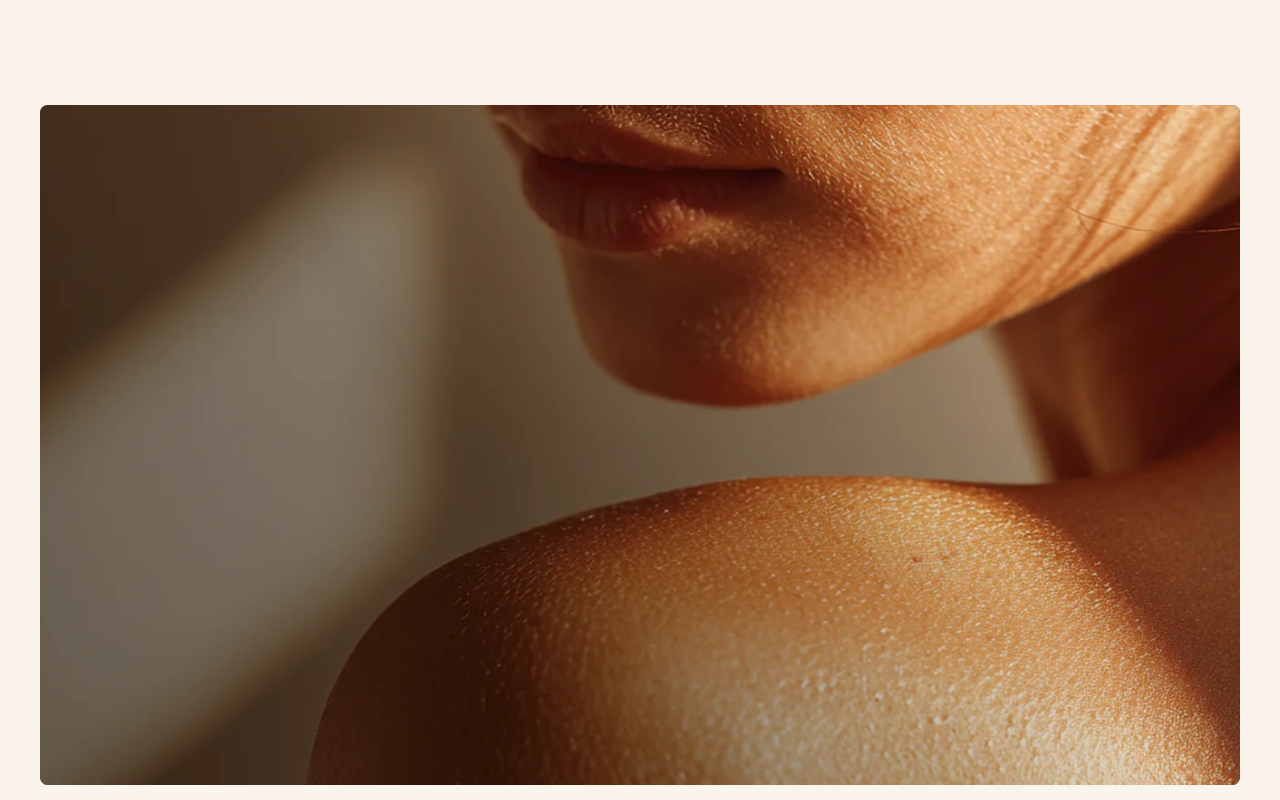
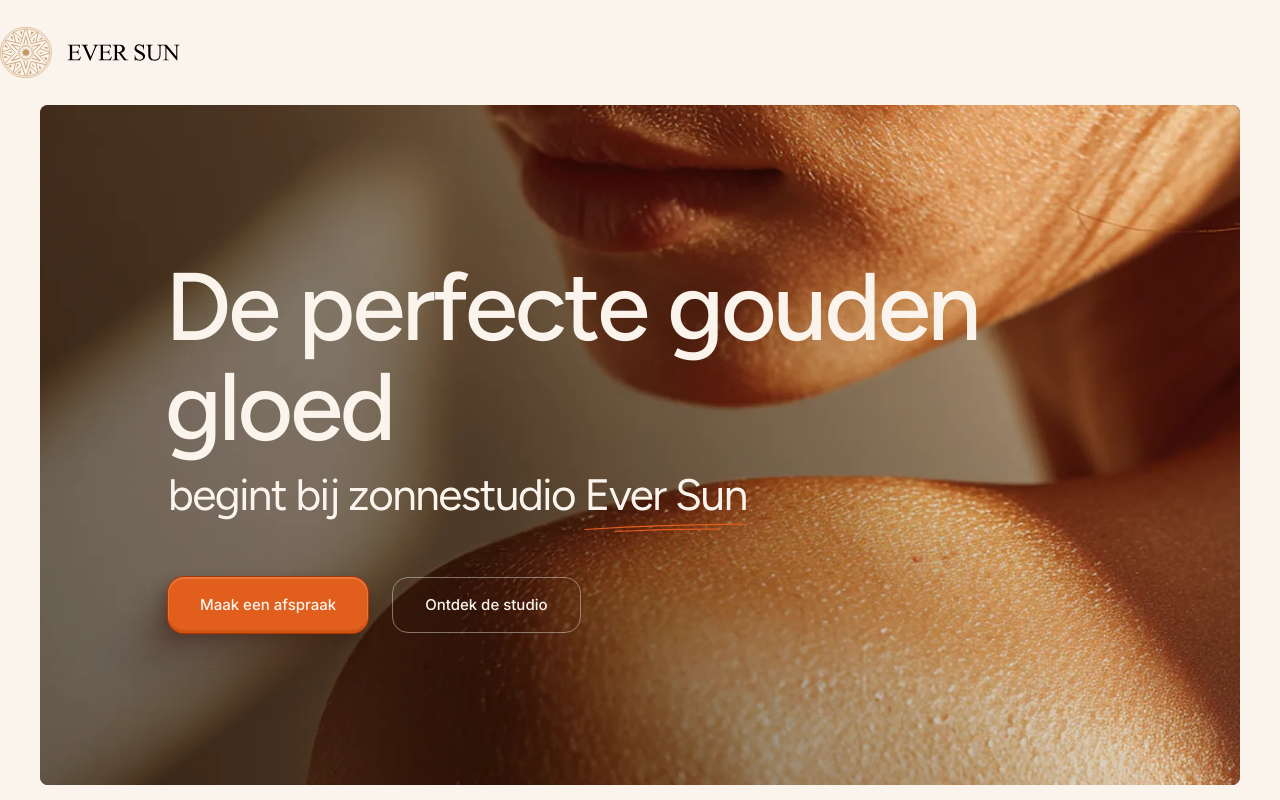
Before and after one commit to timothyvansas-gif/eversun, a Next.js app: page / in a window 1280 px wide. Shown: the top 800 px of the page. Built offline with nearby package versions, Linux system fonts and the light colour scheme.

Commit message:
feat: implement hero section with animated content and custom SVG icons

```diff
--- a/src/components/hero-section.tsx
+++ b/src/components/hero-section.tsx
@@ -1,26 +1 @@
-"use client";
-
-import Image from "next/image";
-import { motion } from "framer-motion";
-import heroImage from "@/images/hero-backgournd.webp";
-
-export default function HeroSection() {
-  return (
-    <section className="relative w-full h-[85vh] min-[1538px]:h-[750px] overflow-hidden max-w-[1538px] mx-auto rounded-[8px] bg-[#684F37]">
-      <motion.div
-        className="absolute inset-0"
-        initial={{ scale: 1.08 }}
-        animate={{ scale: 1 }}
-        transition={{ duration: 1.8, ease: [0.25, 0.1, 0.25, 1] }}
-      >
-        <Image
-          src={heroImage}
-          alt="EverSun"
-          fill
-          priority
-          className="object-cover"
-        />
-      </motion.div>
-    </section>
-  );
-}
+export { default } from "@/components/hero";
--- /dev/null
+++ b/src/components/hero/hero-buttons.tsx
@@ -0,0 +1,56 @@
+"use client";
+
+import { useState } from "react";
+
+const EASE = "0.4s cubic-bezier(0.22, 1, 0.36, 1)";
+
+const shadowDefault =
+  "0 -3px 0 0 rgba(185, 65, 6, 0.40) inset, 0 1px 0 1px rgba(255, 255, 255, 0.16) inset, 0 0 0 1px #AB3600, -93px 101px 38px 0 rgba(46, 14, 0, 0.00), -59px 64px 35px 0 rgba(46, 14, 0, 0.04), -33px 36px 30px 0 rgba(46, 14, 0, 0.12), -15px 16px 22px 0 rgba(46, 14, 0, 0.21), -4px 4px 12px 0 rgba(46, 14, 0, 0.24)";
+
+const shadowHover =
+  "0 -3px 0 0 rgba(0, 0, 0, 0.40) inset, 0 1px 0 1px rgba(255, 255, 255, 0.11) inset, 0 0 0 1px #000, -93px 101px 38px 0 rgba(46, 14, 0, 0.00), -59px 64px 35px 0 rgba(46, 14, 0, 0.04), -33px 36px 30px 0 rgba(46, 14, 0, 0.12), -15px 16px 22px 0 rgba(46, 14, 0, 0.21), -4px 4px 12px 0 rgba(46, 14, 0, 0.24)";
+
+const baseStyle: React.CSSProperties = {
+  display: "flex",
+  minHeight: "56px",
+  padding: "0 32px",
+  justifyContent: "center",
+  alignItems: "center",
+  gap: "8px",
+  borderRadius: "16px",
+};
+
+export default function HeroButtons() {
+  const [primaryHovered, setPrimaryHovered] = useState(false);
+  const [secondaryHovered, setSecondaryHovered] = useState(false);
+
+  return (
+    <>
+      <button
+        className="w-full md:w-auto font-sans font-medium text-[15px] text-[#FAF4EC] cursor-pointer"
+        onMouseEnter={() => setPrimaryHovered(true)}
+        onMouseLeave={() => setPrimaryHovered(false)}
+        style={{
+          ...baseStyle,
+          transition: `background ${EASE}, box-shadow ${EASE}`,
+          background: primaryHovered ? "#111" : "#E15E1D",
+          boxShadow: primaryHovered ? shadowHover : shadowDefault,
+        }}
+      >
+        Maak een afspraak
+      </button>
+      <button
+        className="w-full md:w-auto font-sans font-medium text-[15px] text-[#FAF4EC] cursor-pointer"
+        onMouseEnter={() => setSecondaryHovered(true)}
+        onMouseLeave={() => setSecondaryHovered(false)}
+        style={{
+          ...baseStyle,
+          transition: `border-color ${EASE}`,
+          border: `1px solid ${secondaryHovered ? "rgba(255, 255, 255, 1)" : "rgba(255, 255, 255, 0.40)"}`,
+        }}
+      >
+        Ontdek de studio
+      </button>
+    </>
+  );
+}
--- /dev/null
+++ b/src/components/hero/hero-content.tsx
@@ -0,0 +1,71 @@
+"use client";
+
+import { motion } from "framer-motion";
+import HeroLines from "./hero-lines";
+import HeroButtons from "./hero-buttons";
+
+const fadeUp = {
+  hidden: { opacity: 0, y: 24 },
+  visible: (delay: number) => ({
+    opacity: 1,
+    y: 0,
+    transition: {
+      duration: 0.9,
+      delay,
+      ease: [0.22, 1, 0.36, 1] as [number, number, number, number],
+    },
+  }),
+};
+
+export default function HeroContent() {
+  return (
+    <div className="absolute inset-0 flex flex-col justify-center p-6 lg:pl-[128px] lg:py-12 lg:pr-12">
+      <div>
+        <motion.h1
+          className="font-display font-medium text-[#FAF4EC]"
+          variants={fadeUp}
+          initial="hidden"
+          animate="visible"
+          custom={0.3}
+          style={{
+            fontSize: "clamp(52px, 7.5vw, 96px)",
+            lineHeight: "clamp(54px, 7.8vw, 100px)",
+            letterSpacing: "-3px",
+            marginLeft: "-3px",
+          }}
+        >
+          De perfecte gouden gloed
+        </motion.h1>
+
+        <motion.p
+          className="mt-3 font-display font-normal text-[#FAF4EC]"
+          variants={fadeUp}
+          initial="hidden"
+          animate="visible"
+          custom={0.5}
+          style={{
+            fontSize: "clamp(20px, 3.44vw, 44px)",
+            lineHeight: "clamp(26px, 4.06vw, 52px)",
+            letterSpacing: "-1.5px",
+          }}
+        >
+          begint bij zonnestudio{" "}
+          <span className="relative inline-block">
+            Ever Sun
+            <HeroLines />
+          </span>
+        </motion.p>
+
+        <motion.div
+          className="mt-8 lg:mt-14 flex flex-col md:flex-row gap-3 md:gap-6"
+          variants={fadeUp}
+          initial="hidden"
+          animate="visible"
+          custom={0.7}
+        >
+          <HeroButtons />
+        </motion.div>
+      </div>
+    </div>
+  );
+}
--- /dev/null
+++ b/src/components/hero/hero-lines.tsx
@@ -0,0 +1,38 @@
+"use client";
+
+import { motion } from "framer-motion";
+
+const ease = [0.22, 1, 0.36, 1] as [number, number, number, number];
+
+export default function HeroLines() {
+  return (
+    <motion.svg
+      viewBox="0 0 169 10"
+      fill="none"
+      xmlns="http://www.w3.org/2000/svg"
+      className="absolute left-0 -bottom-2 md:-bottom-3 w-full"
+      style={{ height: 10, overflow: "visible" }}
+    >
+      <motion.path
+        d="M1 6.56622C56.3941 3.06094 112.187 1.20107 168 1"
+        stroke="#E15E1D"
+        strokeLinecap="round"
+        strokeLinejoin="round"
+        className="[stroke-width:1.6] md:[stroke-width:1.25]"
+        initial={{ pathLength: 0 }}
+        animate={{ pathLength: 1 }}
+        transition={{ duration: 0.6, delay: 1.3, ease }}
+      />
+      <motion.path
+        d="M32.1309 8.63371C68.2143 6.92799 104.462 6.13378 140.695 6.25107"
+        stroke="#E15E1D"
+        strokeLinecap="round"
+        strokeLinejoin="round"
+        className="[stroke-width:1.6] md:[stroke-width:1.25]"
+        initial={{ pathLength: 0 }}
+        animate={{ pathLength: 1 }}
+        transition={{ duration: 0.5, delay: 1.75, ease }}
+      />
+    </motion.svg>
+  );
+}
--- /dev/null
+++ b/src/components/hero/index.tsx
@@ -0,0 +1,29 @@
+"use client";
+
+import Image from "next/image";
+import { motion } from "framer-motion";
+import heroImage from "@/images/hero-backgournd.webp";
+import HeroContent from "./hero-content";
+
+export default function HeroSection() {
+  return (
+    <section className="relative w-full h-[85vh] min-[1538px]:h-[750px] overflow-hidden max-w-[1538px] mx-auto rounded-[8px] bg-[#684F37]">
+      <motion.div
+        className="absolute inset-0"
+        initial={{ scale: 1.08 }}
+        animate={{ scale: 1 }}
+        transition={{ duration: 1.8, ease: [0.25, 0.1, 0.25, 1] }}
+      >
+        <Image
+          src={heroImage}
+          alt="EverSun"
+          fill
+          priority
+          className="object-cover"
+        />
+      </motion.div>
+
+      <HeroContent />
+    </section>
+  );
+}
--- a/src/components/nav-bar.tsx
+++ b/src/components/nav-bar.tsx
@@ -1,5 +1,18 @@
+import Image from "next/image";
+import logo from "@/images/logo-eversun.svg";
+
 export default function NavBar() {
   return (
-    <header className="w-full h-16 lg:h-[105px] bg-surface-page" />
+    <header className="w-full bg-surface-page">
+      <div className="w-full h-16 lg:h-[105px] max-w-[1280px] mx-auto flex items-center">
+        <Image
+          src={logo}
+          alt="EverSun"
+          width={180}
+          height={52}
+          priority
+        />
+      </div>
+    </header>
   );
 }
```
Also changed, not shown: src/images/lines.svg (added), src/images/logo-eversun.svg (added).
